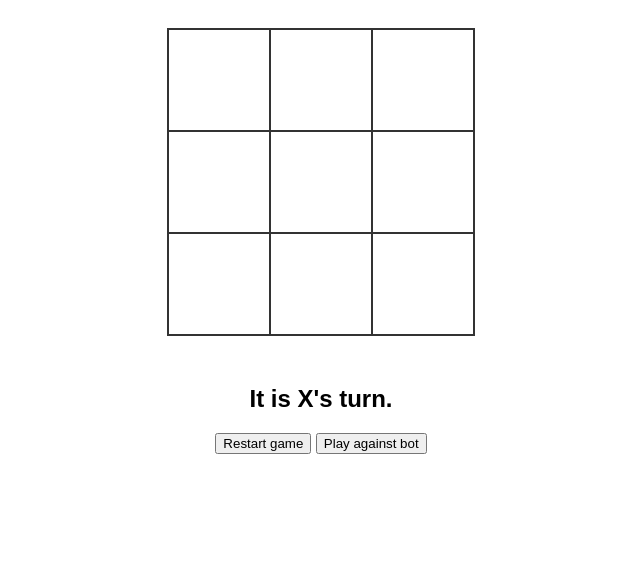
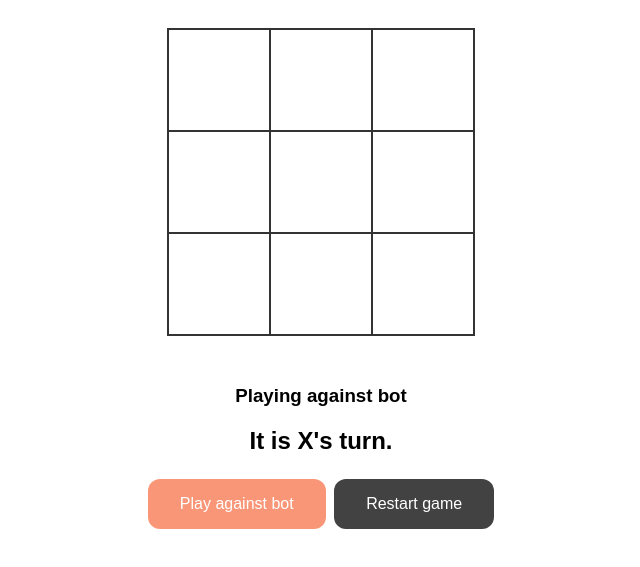
Before and after one commit to arkarsg/TicTacToe, a website with bundled scripts: page index.html in a window 1280 px wide. Both pictures are taken after a click on the button "Play against bot". Shown: the part 69-636 px from the top of the page, without its empty margins (319-959 px from the left). Built offline with nearby package versions, Linux system fonts and the light colour scheme.

Commit message:
Cosmetic bug fixes

```diff
--- a/index.html
+++ b/index.html
@@ -25,9 +25,10 @@
             <div data-cell-index="7" class="cell"></div>
             <div data-cell-index="8" class="cell"></div>
         </div>
+        <h3 class="opponent--status"></h3>
         <h2 class="game--status"></h2>
+        <button id="bot" class="game--bot">Play against bot</button>
         <button class="game--restart">Restart game</button>
-        <button class="game--bot">Play against bot</button>
     </section>
     <script type="module" src="./script.js"></script>
 </body>
--- a/script.js
+++ b/script.js
@@ -7,15 +7,19 @@ let gameActive = true;
 let currentPlayer = "X";
 let gameState = ["", "", "", "", "", "", "", ""];
 
-let hasAI = true;
+let hasAI = false;
 const humanPlayer = "X";
 const botPlayer = "O";
+const opponentDisplay = document.querySelector('.opponent--status');
+const botMessage = () => "Playing against bot";
+const playerMessage = () => "Playing against another player";
 
 const winningMessage = () => `Player ${currentPlayer} has won!`;
 const drawMessage = () => "Game ended in a draw!";
 const currentPlayerTurn = () => `It is ${currentPlayer}'s turn.`;
 
 statusDisplay.innerHTML = currentPlayerTurn();
+opponentDisplay.innerHTML = playerMessage();
 
 /**
  * Updates the game state based on the clicked cell, then updates the UI
@@ -94,8 +98,18 @@ function handleRestartGame() {
                .forEach(cell => cell.innerHTML = "");
 }
 
+function removeAI() {
+    hasAI = false;
+    opponentDisplay.innerHTML = playerMessage();
+}
+
 function initialiseAI() {
+    if (hasAI) {
+        removeAI();
+        return;
+    }
     hasAI = true;
+    opponentDisplay.innerHTML = botMessage();
 }
 
 document.querySelectorAll('.cell').forEach(cell =>
--- a/style.css
+++ b/style.css
@@ -23,3 +23,35 @@ section {
     line-height: 100px;
     font-size: 60px;
 }
+
+.game--bot {
+    background-color: #f4511e;
+    color: white;
+    font-size: 16px;
+    border-radius: 12px;
+    opacity: 0.6;
+    transition: 0.3s;
+    border: none;
+    padding: 16px 32px;
+    margin: 4px 2px;
+    cursor: pointer;
+}
+
+.game--bot:hover {
+    opacity: 1;
+}
+
+.game--bot:disabled {
+    opacity: 1;
+}
+
+.game--restart {
+    background-color: #424242;
+    color: white;
+    font-size: 16px;
+    border-radius: 12px;
+    border: none;
+    padding: 16px 32px;
+    margin: 4px 2px;
+    cursor: pointer;
+}
```
